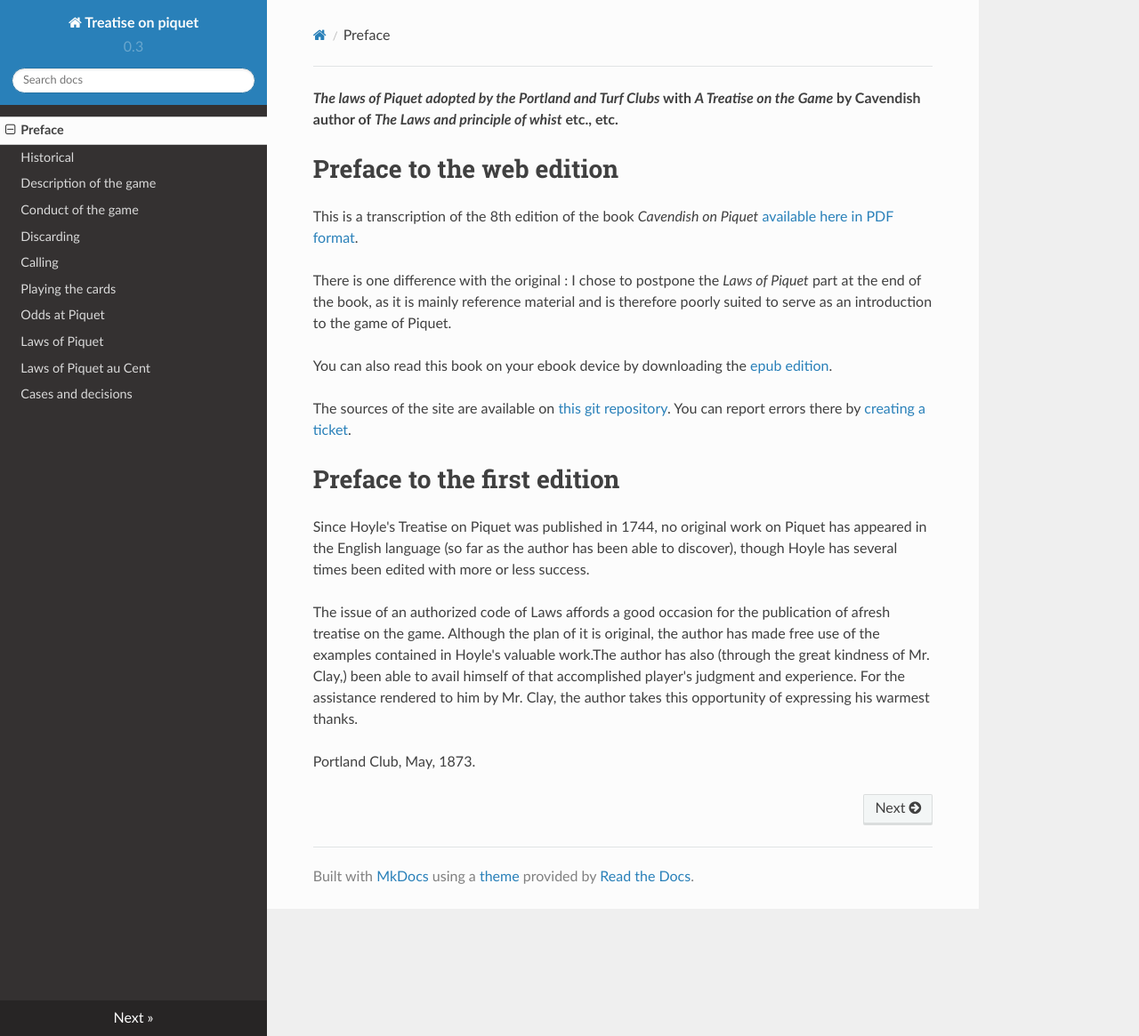
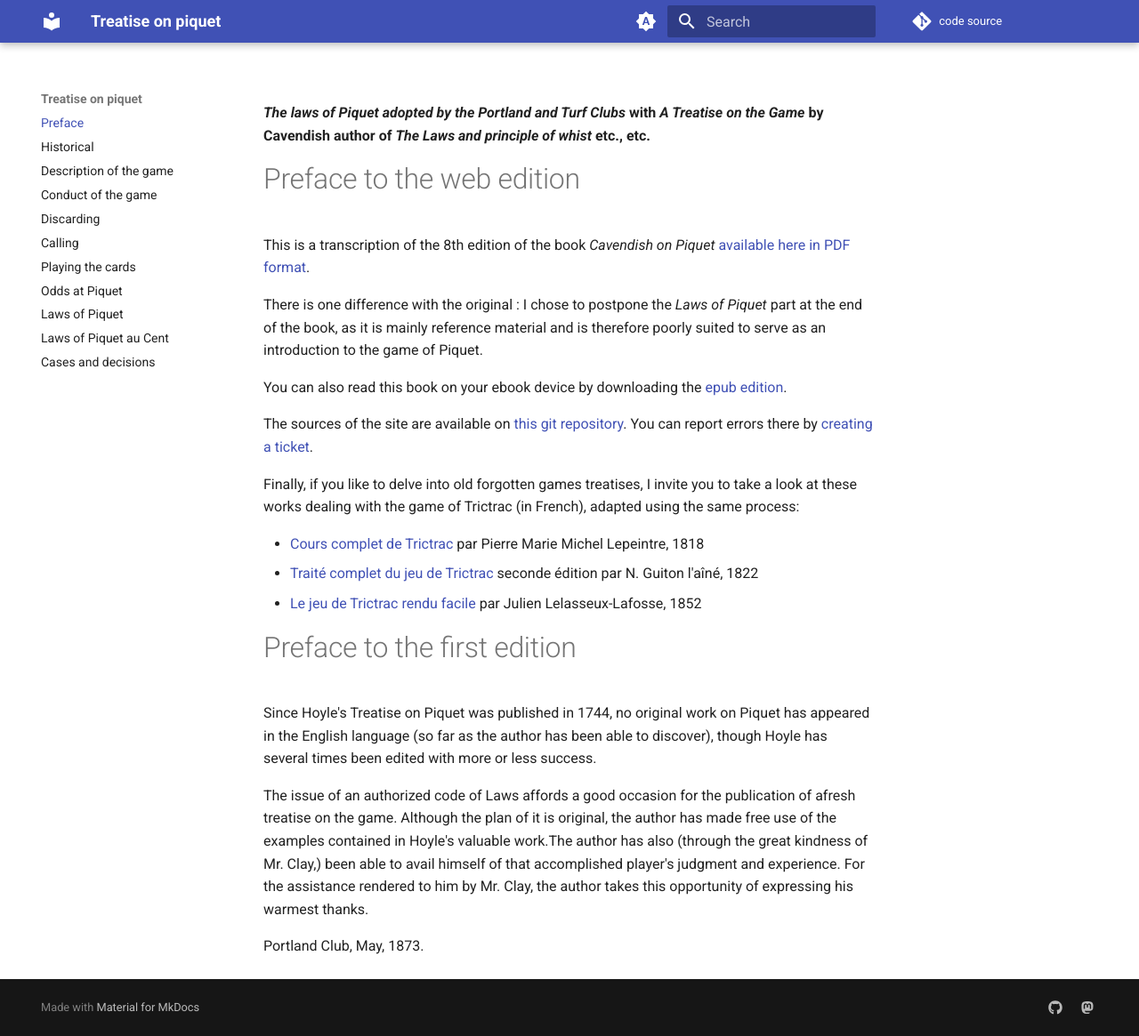
Before and after one commit to mmai/piquetBook, an MkDocs documentation site: the page built from src/index.md, in a window 1280 px wide and 1165 px high. Shown: the whole window at 89% size. Built offline with MkDocs 1.6.1 and Material for MkDocs 9.7.7, drawn with Linux system fonts in a browser that asks for light colours; nearby versions of some CDN libraries; comment, search, counter and statistics services are not loaded.

Commit message:
mkdocs material

```diff
--- a/mkdocs.yml
+++ b/mkdocs.yml
@@ -1,15 +1,19 @@
 site_name: Treatise on piquet
 site_author: Henri Bourcereau
-# repo_url: https://github.com/mmai/piquetBook/
-# edit_uri: edit/master/src/
-theme: readthedocs
+site_url: https://mmai.github.io/piquetBook/
+
+# repository
+repo_url: https://github.com/mmai/piquetBook/
+repo_name: code source
+edit_uri: "" # disable edit button linking to repository
+
+# files paths
 docs_dir: src/
 site_dir: html/
-google_analytics: ['UA-320049-18', 'auto']
+
 markdown_extensions:
   - sane_lists
-extra:
-    version: 0.3
+
 nav:
   - Preface: index.md
   - Historical: historical.md
@@ -22,3 +26,60 @@ nav:
   - Laws of Piquet: lawsOfPiquet.md
   - Laws of Piquet au Cent: lawsOfPiquetAuCent.md
   - Cases and decisions: casesAndDecisions.md
+
+# theme: readthedocs
+# -----  Config for Material theme ------
+theme:
+  name: material
+  custom_dir: overrides
+  language: en
+  features:
+    # - announce.dismiss
+    # - content.code.annotate
+    # - content.tabs.link
+    - content.tooltips
+    # - header.autohide
+    # - navigation.expand
+    - navigation.indexes
+    # - navigation.instant
+    # - navigation.prune
+    - navigation.sections
+    # - navigation.tabs
+    # - navigation.tabs.sticky
+    - navigation.top
+    - navigation.tracking
+    - search.highlight
+    - search.share
+    - search.suggest
+    - toc.follow
+    # - toc.integrate
+  palette:
+    # Palette toggle for automatic mode
+    - media: "(prefers-color-scheme)"
+      toggle:
+        icon: material/brightness-auto
+        name: Switch to light mode
+    # Palette toggle for light mode
+    - media: "(prefers-color-scheme: light)"
+      scheme: default
+      toggle:
+        icon: material/brightness-7
+        name: Switch to dark mode
+    # Palette toggle for dark mode
+    - media: "(prefers-color-scheme: dark)"
+      scheme: slate
+      toggle:
+        icon: material/brightness-4
+        name: Switch to system preference
+
+extra:
+  version: 0.4
+  analytics:
+    provider: plausible
+    domain: mmai.github.io
+    src: "https://webstats.rhumbs.fr/js/touch.js"
+  social:
+      - icon: fontawesome/brands/github
+        link: https://github.com/mmai
+      - icon: fontawesome/brands/mastodon
+        link: https://social.rhumbs.fr/@mmai
--- /dev/null
+++ b/overrides/partials/integrations/analytics/plausible.html
@@ -0,0 +1,46 @@
+<script
+  defer
+  data-domain="{{ config.extra.analytics.domain }}"
+  src="{{ config.extra.analytics.src | default("https://plausible.io/js/plausible.js", true) }}"
+></script>
+
+<script>
+  window.plausible = window.plausible || function () { (window.plausible.q = window.plausible.q || []).push(arguments) };
+
+  /* Register event handlers after documented loaded */
+  document.addEventListener("DOMContentLoaded", function () {
+    /* Set up search tracking */
+    if (document.forms.search) {
+      var query = document.forms.search.query;
+      query.addEventListener("blur", function() {
+        if (this.value) plausible("Search", { props: { search_term: this.value } });
+      })
+    }
+
+    /* Set up feedback, i.e. "Was this page helpful?" */
+    document$.subscribe(function () {
+      var feedback = document.forms.feedback;
+      if (typeof feedback === "undefined") return;
+
+      /* Send feedback to Plausible */
+      for (var button of feedback.querySelectorAll("[type=submit]")) {
+        button.addEventListener("click", function (ev) {
+          ev.preventDefault();
+
+          var page = document.location.pathname;
+          var value = this.getAttribute("data-md-value");
+          console.log("[feedback] User clicked", { value });
+          plausible(`Feedback: ${value}`);
+
+          /* Disable form and show note, if given */
+          feedback.firstElementChild.disabled = true;
+          var note = feedback.querySelector(".md-feedback__note [data-md-value='" + value + "']");
+          if (note) note.hidden = false;
+        })
+
+        /* Show feedback */
+        feedback.hidden = false;
+      }
+    });
+  });
+</script>
--- a/src/index.md
+++ b/src/index.md
@@ -10,6 +10,12 @@ You can also read this book on your ebook device by downloading the [epub editio
 
 The sources of the site are available on [this git repository](https://github.com/mmai/piquetBook/). You can report errors there by [creating a ticket](https://github.com/mmai/piquetBook/issues).
 
+Finally, if you like to delve into old forgotten games treatises, I invite you to take a look at these works dealing with the game of Trictrac (in French), adapted using the same process:
+
+- [Cours complet de Trictrac](https://mmai.github.io/coursCompletdeTrictrac) par Pierre Marie Michel Lepeintre, 1818
+- [Traité complet du jeu de Trictrac](https://mmai.github.io/traiteCompletTrictrac) seconde édition par N. Guiton l'aîné, 1822
+- [Le jeu de Trictrac rendu facile](https://mmai.github.io/leJeuDeTrictracRenduFacile/) par Julien Lelasseux-Lafosse, 1852
+
 # Preface to the first edition
 
 Since Hoyle's Treatise on Piquet was published in 1744, no original work on Piquet has appeared in the English language (so far as the author has been able to discover), though Hoyle has several times been edited with more or less success.
```
Also changed, not shown: devenv.yaml (added, +15 -0 lines), 5 other files.
